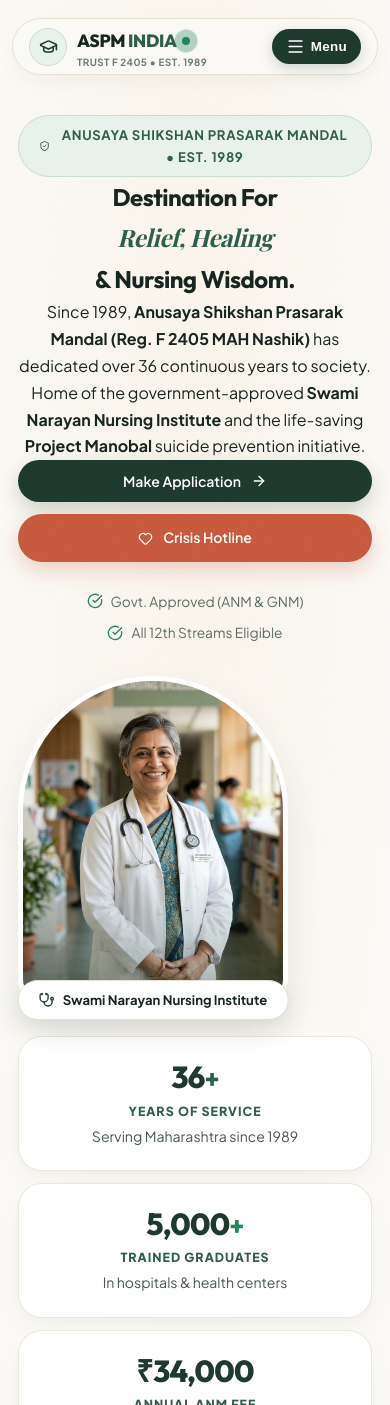
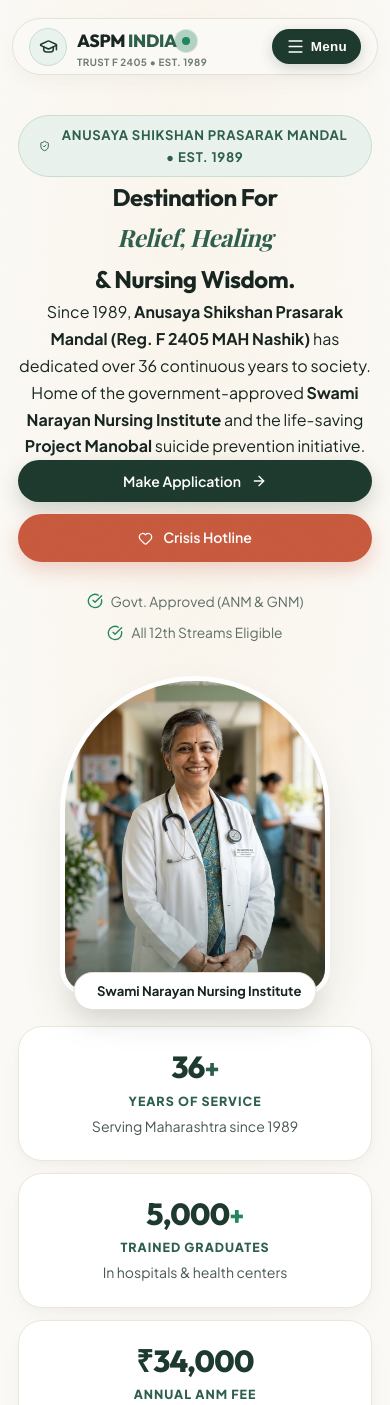
Before and after one commit to vaishnavibanchode/ASPM, a React (Vite) app: page / in a window 390 px wide. Shown: the top 1405 px of the page. Built offline with nearby package versions, Linux system fonts and the light colour scheme; a web font is replaced by a local one.

Commit message:
Ensure hero arched portrait is strictly centered in mobile and tablet viewports

```diff
--- a/src/components/Hero.jsx
+++ b/src/components/Hero.jsx
@@ -143,11 +143,29 @@
             </div>
           </div>
 
-          {/* Right Column: Arched Doctor Portrait */}
-          <div ref={centerImgRef} className="hero-image-block">
-            <div className="hero-image-wrapper">
+          {/* Right Column: Arched Doctor Portrait (Perfect Center Alignment) */}
+          <div
+            ref={centerImgRef}
+            className="hero-image-block"
+            style={{
+              display: 'flex',
+              justifyContent: 'center',
+              alignItems: 'center',
+              width: '100%',
+              margin: '0 auto'
+            }}
+          >
+            <div
+              className="hero-image-wrapper"
+              style={{
+                position: 'relative',
+                width: '100%',
+                maxWidth: '350px',
+                margin: '0 auto'
+              }}
+            >
               {/* Arched Oval Stadium Frame */}
-              <div className="hero-arched-frame">
+              <div className="hero-arched-frame" style={{ margin: '0 auto' }}>
                 <img
                   src="/images/nurse-portrait.jpg"
                   alt="Senior Nurse Educator at Swami Narayan Nursing Institute"
@@ -179,7 +197,7 @@
                   transform: 'translateX(-50%)',
                   background: '#FFFFFF',
                   borderRadius: '9999px',
-                  padding: '8px 20px',
+                  padding: '8px 18px',
                   border: '1px solid #E6E0D5',
                   boxShadow: '0 8px 24px rgba(30, 58, 47, 0.12)',
                   display: 'flex',
--- a/src/index.css
+++ b/src/index.css
@@ -306,14 +306,18 @@
 
 .hero-image-block {
   display: flex;
-  justifyContent: center;
+  justify-content: center;
   align-items: center;
+  width: 100%;
+  margin: 0 auto;
+  text-align: center;
 }
 
 .hero-image-wrapper {
   position: relative;
   width: 100%;
-  max-width: 360px;
+  max-width: 350px;
+  margin: 0 auto;
 }
 
 .hero-arched-frame {
@@ -325,6 +329,7 @@
   border: 5px solid #ffffff;
   background: #eaf2ed;
   position: relative;
+  margin: 0 auto;
 }
 
 /* Stats Row Below Section: Arranged properly across 3 cards */
@@ -388,6 +393,7 @@
     grid-template-columns: 1fr;
     gap: 40px;
     margin-bottom: 38px;
+    justify-items: center;
   }
   .hero-text-block {
     text-align: center;
@@ -402,11 +408,21 @@
   .hero-checklist {
     justify-content: center;
   }
+  .hero-image-block {
+    display: flex !important;
+    justify-content: center !important;
+    align-items: center !important;
+    width: 100% !important;
+    margin: 0 auto !important;
+    text-align: center !important;
+  }
   .hero-image-wrapper {
-    max-width: 320px;
+    max-width: 320px !important;
+    margin: 0 auto !important;
   }
   .hero-arched-frame {
-    height: 380px;
+    margin: 0 auto !important;
+    height: 380px !important;
   }
   .hero-stats-row {
     grid-template-columns: repeat(3, 1fr);
@@ -423,15 +439,36 @@
 /* Mobile Responsiveness (< 768px) */
 @media (max-width: 767px) {
   .hero-main-grid {
+    grid-template-columns: 1fr !important;
     gap: 32px;
     margin-bottom: 30px;
+    justify-items: center !important;
+  }
+  .hero-image-block {
+    display: flex !important;
+    justify-content: center !important;
+    align-items: center !important;
+    width: 100% !important;
+    margin: 0 auto !important;
+    text-align: center !important;
+  }
+  .hero-image-wrapper {
+    max-width: 270px !important;
+    margin: 0 auto !important;
   }
   .hero-arched-frame {
-    height: 320px;
-    border-radius: 150px 150px 30px 30px;
+    margin: 0 auto !important;
+    height: 320px !important;
+    border-radius: 150px 150px 30px 30px !important;
   }
-  .hero-image-wrapper {
-    max-width: 270px;
+  .hero-image-badge {
+    white-space: nowrap !important;
+    padding: 7px 14px !important;
+    font-size: 0.74rem !important;
+    max-width: 90% !important;
+    justify-content: center !important;
+    left: 50% !important;
+    transform: translateX(-50%) !important;
   }
   .hero-action-buttons {
     flex-direction: column;
```
